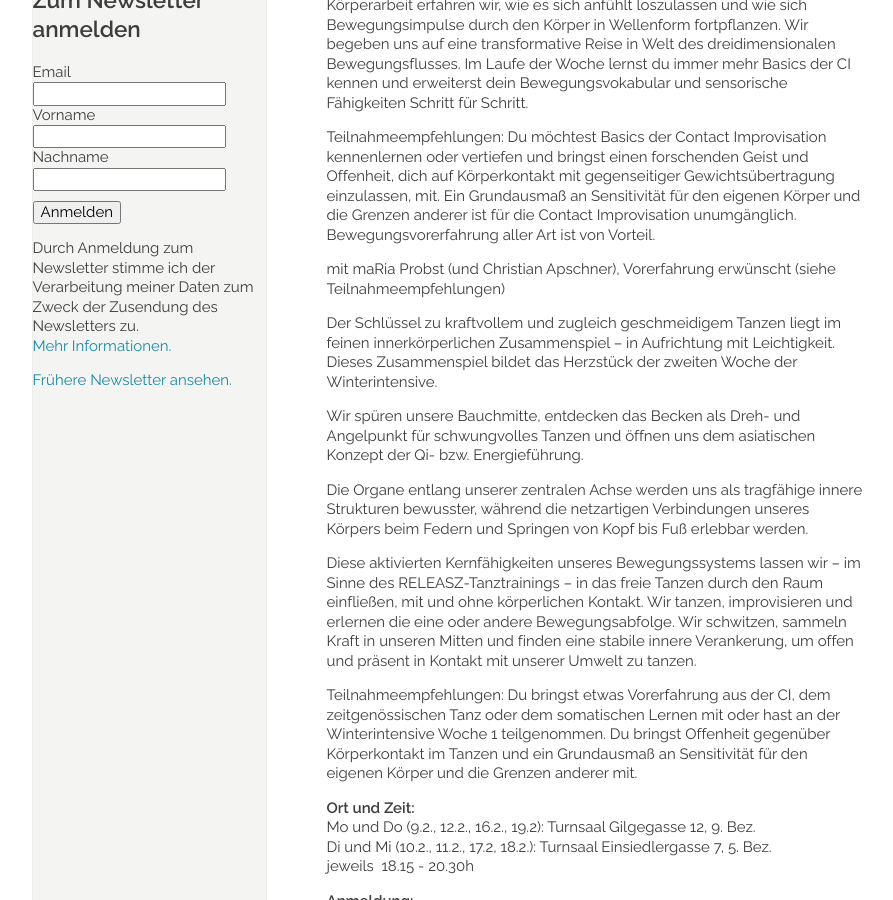
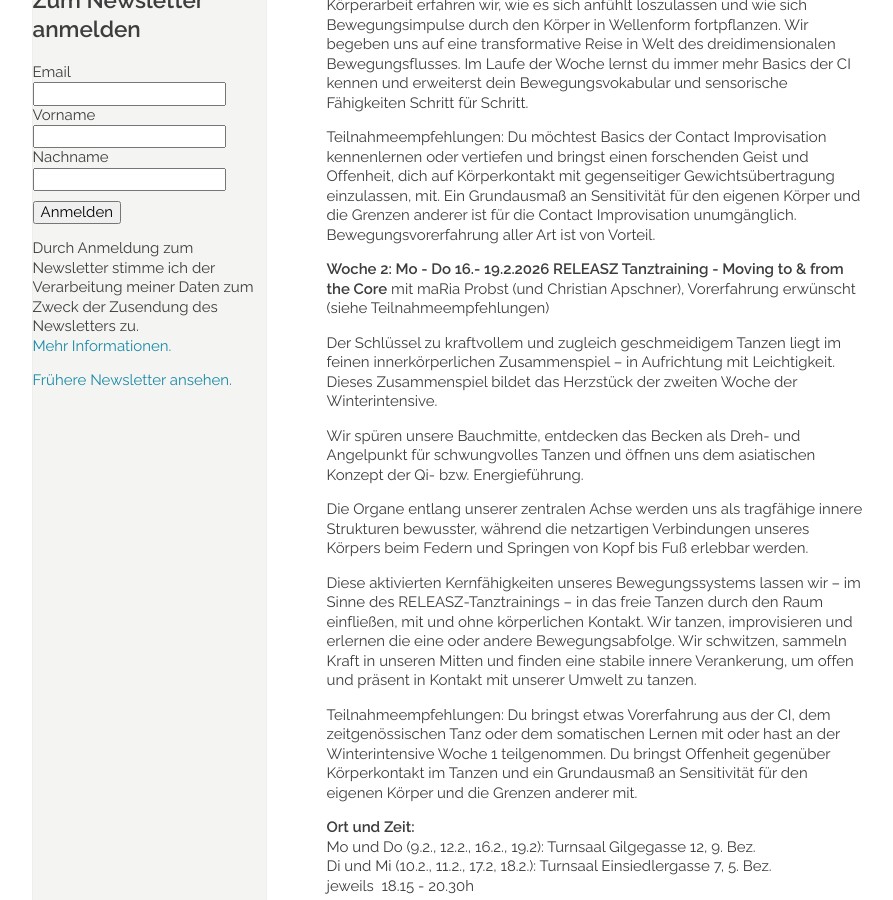
Before and after one commit to manulari/rollingpointat, a Jekyll site: the page built from _pages_de/winterintensive.md, in a window 1280 px wide and 900 px high, scrolled down 1030 px. Shown: the whole window, without its empty margins (152-1045 px from the left). Built offline with Jekyll 4.4.1, drawn with Linux system fonts in a browser that asks for light colours; comment, search, counter and statistics services are not loaded.

Commit message:
Update page (de) “winterintensive”

```diff
--- a/_pages_de/winterintensive.md
+++ b/_pages_de/winterintensive.md
@@ -27,8 +27,8 @@ Die erste Woche der Winterintensive ist der Erforschung dieser Prinzipien der Co
 
 Teilnahmeempfehlungen: Du möchtest Basics der Contact Improvisation kennenlernen oder vertiefen und bringst einen forschenden Geist und Offenheit, dich auf Körperkontakt mit gegenseitiger Gewichtsübertragung einzulassen, mit. Ein Grundausmaß an Sensitivität für den eigenen Körper und die Grenzen anderer ist für die Contact Improvisation unumgänglich. Bewegungsvorerfahrung aller Art ist von Vorteil.
 
-<div class="named-anchor" id="WI2"></div>
-
+**Woche 2: Mo - Do 16.- 19.2.2026
+RELEASZ Tanztraining - Moving to & from the Core**
 mit maRia Probst (und Christian Apschner), Vorerfahrung erwünscht (siehe Teilnahmeempfehlungen)
 
 Der Schlüssel zu kraftvollem und zugleich geschmeidigem Tanzen liegt im feinen innerkörperlichen Zusammenspiel – in Aufrichtung mit Leichtigkeit.
```
